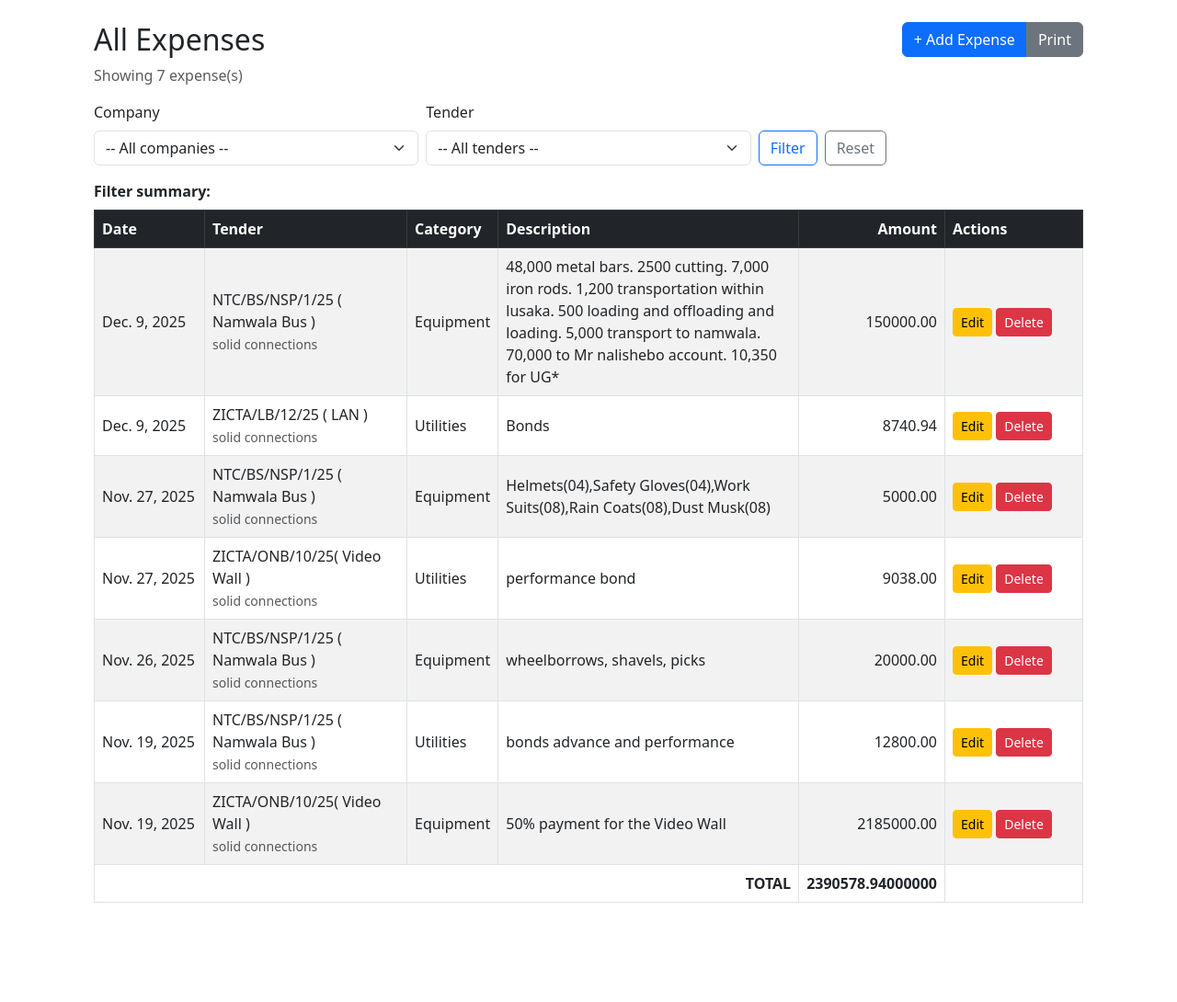
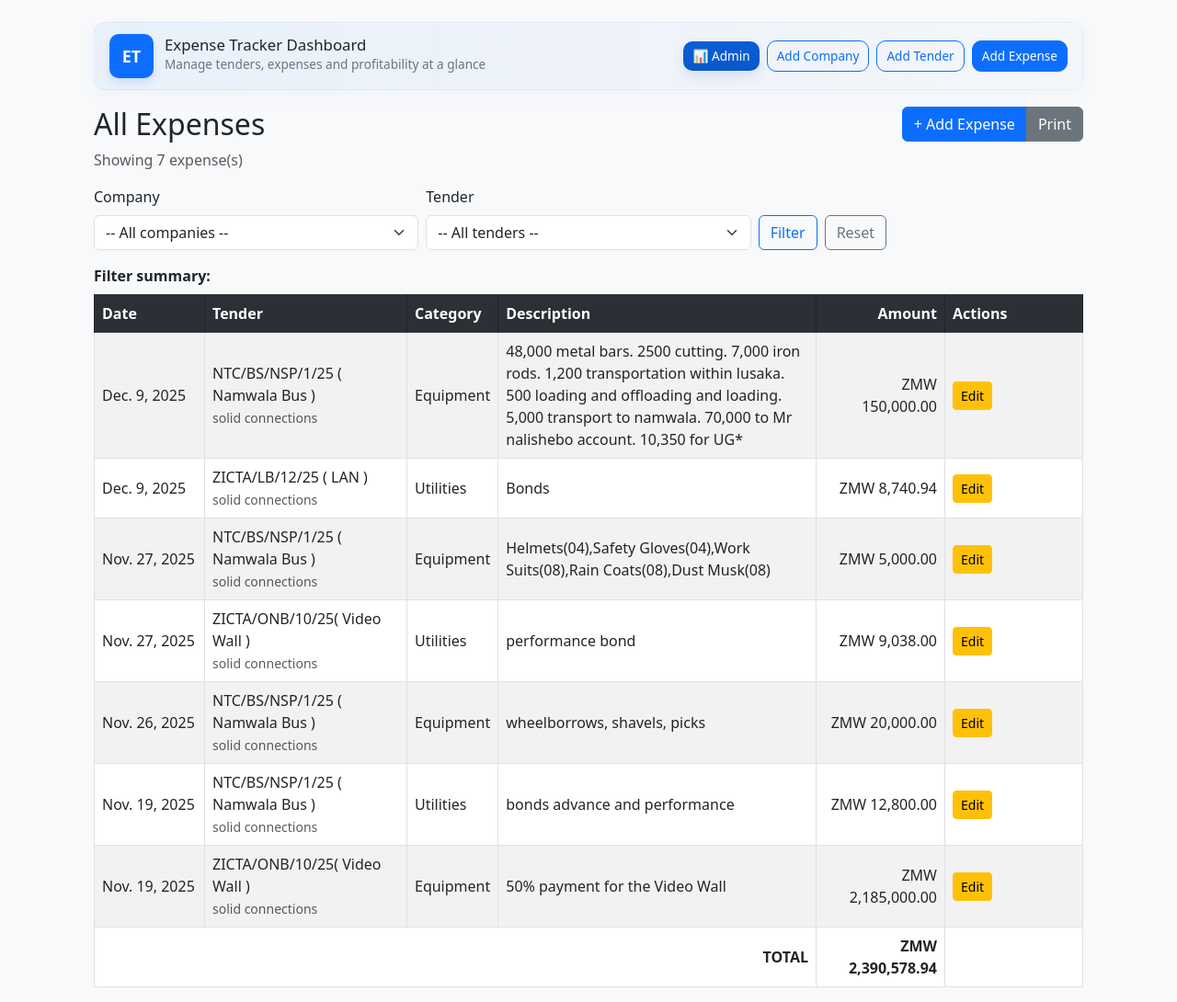
Before and after one commit to eddiemac1993/expense_trackers, a Django app: page /expenses/ in a window 1280 px wide. Shown: the whole page at 92% size. Before the commit the page ends 982 px from the top, so only its background shows below. Run offline with Django 5.2, Linux system fonts and the light colour scheme; data comes from the database, SQL or seed files in the repository; both versions use the stored data as it was after the commit.

Commit message:
new part 1

```diff
--- a/tracker/templates/tracker/expense_list.html
+++ b/tracker/templates/tracker/expense_list.html
@@ -1,4 +1,5 @@
 {% load static %}
+{% load humanize %}
 <!DOCTYPE html>
 <html>
 <head>
@@ -7,8 +8,88 @@
     <link href="https://cdn.jsdelivr.net/npm/bootstrap@5.3.0/dist/css/bootstrap.min.css" rel="stylesheet">
 
     <style>
+        /* Layout */
+        :root {
+            --accent: #0d6efd;
+            --muted: #6c757d;
+            --bg: #f8f9fa;
+            --card: #ffffff;
+            --rounded: 12px;
+        }
+
+        body {
+            background: var(--bg);
+            font-family: system-ui, -apple-system, "Segoe UI", Roboto, "Helvetica Neue", Arial;
+            color: #212529;
+        }
+
         .container { max-width: 1100px; }
+
+        /* Topbar */
+        .topbar {
+            display: flex;
+            justify-content: space-between;
+            align-items: center;
+            gap: 16px;
+            padding: 12px 16px;
+            margin-bottom: 18px;
+            background: linear-gradient(90deg, rgba(13,110,253,0.06), rgba(13,110,253,0.02));
+            border-radius: var(--rounded);
+            box-shadow: 0 6px 18px rgba(13,110,253,0.04);
+            border: 1px solid rgba(13,110,253,0.06);
+        }
+
+        .brand {
+            display:flex;
+            gap:12px;
+            align-items:center;
+        }
+
+        .brand .logo {
+            display:inline-grid;
+            place-items:center;
+            width:48px;
+            height:48px;
+            background: var(--accent);
+            color: #fff;
+            border-radius: 10px;
+            text-decoration: none;
+            font-weight: 700;
+            font-size: 18px;
+            box-shadow: 0 4px 10px rgba(13,110,253,0.16);
+            transition: transform .12s ease;
+        }
+
+        .brand .logo:hover { transform: translateY(-2px); }
+
+        .brand h1 {
+            margin:0;
+            font-size: 1.05rem;
+            line-height: 1;
+        }
+
+        .text-muted-small {
+            color: var(--muted);
+            font-size: 0.85rem;
+            margin-top: 2px;
+        }
+
+        /* Buttons area */
+        .topbar .btn {
+            border-radius: 10px;
+            padding: 6px 10px;
+            font-size: 0.85rem;
+        }
+
+        .admin-btn {
+            background: linear-gradient(180deg,#0b5ed7,#0a58ca);
+            border: none;
+            box-shadow: 0 6px 14px rgba(10,88,202,0.12);
+        }
+
+        /* table visuals */
         .table td, .table th { vertical-align: middle; }
+        .table thead.table-dark th { background: #2b2f36; border-color: #23262b; color: #fff; }
 
         /* Print styles */
         @media print {
@@ -19,11 +100,38 @@
             /* remove borders/shadows that look bad on PDF */
             .no-print { display: none !important; }
         }
+
+        /* Responsiveness */
+        @media (max-width: 720px) {
+            .topbar { flex-direction: column; align-items: stretch; gap: 10px; padding: 10px; }
+            .brand { gap: 10px; }
+            .brand h1 { font-size: 1rem; }
+            .topbar .d-flex.align-items-center { justify-content: flex-end; gap: 6px; flex-wrap:wrap; }
+            .container { padding: 12px; }
+            .table { font-size: 0.92rem; }
+        }
     </style>
 </head>
 
 <body>
 <div class="container mt-4">
+    <!-- Topbar -->
+    <div class="topbar">
+        <div class="brand">
+            <a href="#" onclick="location.reload();return false;" class="logo" title="Reload page" aria-label="Reload page">ET</a>
+            <div>
+                <h1 class="h3">Expense Tracker Dashboard</h1>
+                <div class="text-muted-small">Manage tenders, expenses and profitability at a glance</div>
+            </div>
+        </div>
+
+        <div class="d-flex align-items-center gap-2">
+            <a href="/admin/" class="btn admin-btn btn-sm text-white" target="_blank" aria-label="Open admin">📊 Admin</a>
+            <a href="{% url 'tracker:company_add' %}" class="btn btn-outline-primary btn-sm">Add Company</a>
+            <a href="{% url 'tracker:tender_add' %}" class="btn btn-outline-primary btn-sm">Add Tender</a>
+            <a href="{% url 'tracker:expense_add' %}" class="btn btn-primary btn-sm text-white">Add Expense</a>
+        </div>
+    </div>
 
     <div class="d-flex justify-content-between align-items-start mb-3 no-print">
         <div>
@@ -52,8 +160,7 @@
             <select id="company" name="company" class="form-select">
                 <option value="">-- All companies --</option>
                 {% for c in companies %}
-                    <option value="{{ c.id }}"
-                        {% if selected_company and selected_company == c.id %}selected{% endif %}>
+                    <option value="{{ c.id }}" {% if selected_company and selected_company == c.id %}selected{% endif %}>
                         {{ c.name }}
                     </option>
                 {% endfor %}
@@ -65,9 +172,7 @@
             <select id="tender" name="tender" class="form-select">
                 <option value="">-- All tenders --</option>
                 {% for t in tenders %}
-                    <option value="{{ t.id }}"
-                        data-company="{{ t.company.id }}"
-                        {% if selected_tender and selected_tender == t.id %}selected{% endif %}>
+                    <option value="{{ t.id }}" data-company="{{ t.company.id }}" {% if selected_tender and selected_tender == t.id %}selected{% endif %}>
                         {{ t.tender_no }} — {{ t.company.name }}
                     </option>
                 {% endfor %}
@@ -89,7 +194,6 @@
             {% if selected_company_name %} Company: {{ selected_company_name }} {% endif %}
             {% if selected_tender_name %} | Tender: {{ selected_tender_name }} {% endif %}
         </div>
-
 
         <table class="table table-bordered table-striped">
             <thead class="table-dark">
@@ -116,14 +220,11 @@
                     </td>
                     <td>{{ e.category }}</td>
                     <td>{{ e.description|default:"-" }}</td>
-                    <td style="text-align:right">{{ e.amount }}</td>
+                    <td style="text-align:right">ZMW {{ e.amount|default:0|floatformat:2|intcomma }}</td>
                     <td class="no-print">
                         <a href="{{ e.get_absolute_url }}" class="btn btn-sm btn-warning">Edit</a>
 
-                        <form action="{% url 'tracker:expense_delete' e.id %}" method="post" style="display:inline-block;">
-                            {% csrf_token %}
-                            <button class="btn btn-sm btn-danger" onclick="return confirm('Delete this expense?');">Delete</button>
-                        </form>
+
                     </td>
                 </tr>
                 {% empty %}
@@ -135,7 +236,7 @@
             <tfoot>
                 <tr>
                     <th colspan="4" class="text-end">TOTAL</th>
-                    <th style="text-align:right">{{ total_amount }}</th>
+                    <th style="text-align:right">ZMW {{ total_amount|default:0|floatformat:2|intcomma }}</th>
                     <th class="no-print"></th>
                 </tr>
             </tfoot>
```
Also changed, not shown: tracker/templates/tracker/dashboard.html (+20 -23 lines), db.sqlite3. Lines whose indentation alone changed are shown as unchanged.
